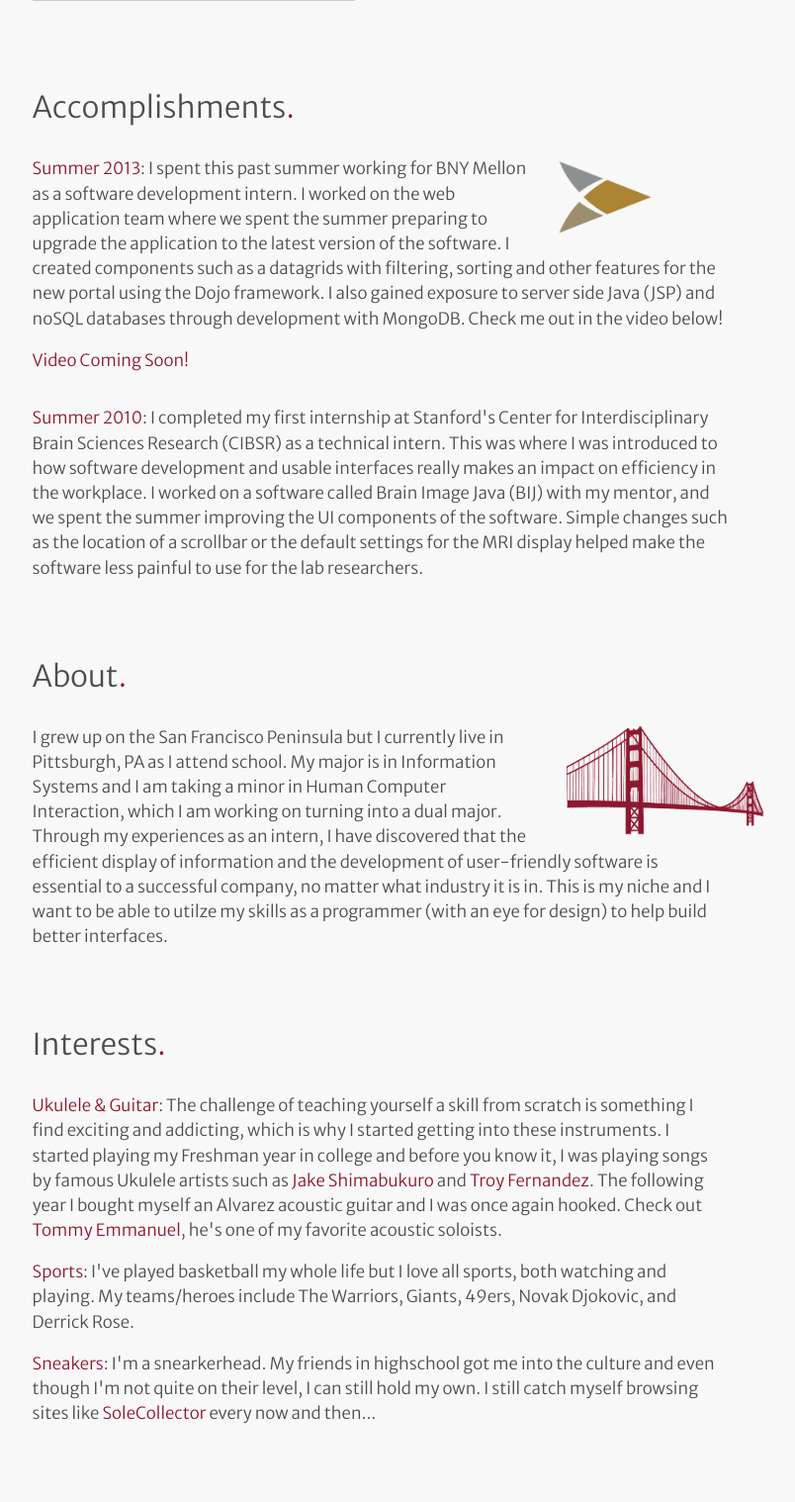
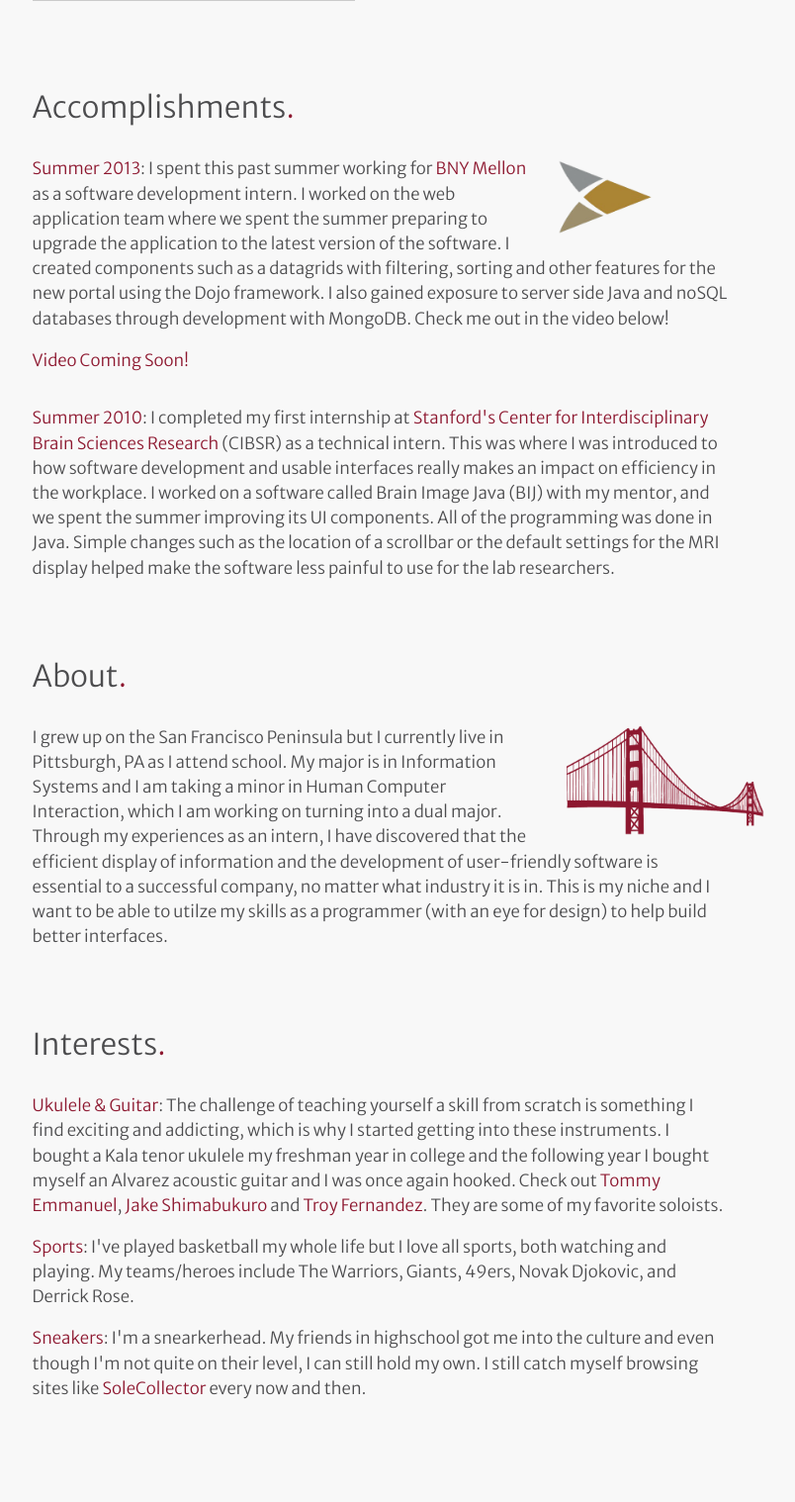
Before and after one commit to ajmark/ajmark.com, a PHP site: page / in a window 1280 px wide. Shown: the part 1111-2629 px from the top of the page at 99% size, without its empty margins (121-925 px from the left). After the commit the page ends 2525 px from the top, so only its background shows below. Run offline with PHP 8.4, Linux system fonts and the light colour scheme; the visitor is signed in with stand-in values (Sample User, id 1); data that the repository does not hold is empty.

Commit message:
Updating and revising stuff

```diff
--- a/amks-project.php
+++ b/amks-project.php
@@ -18,6 +18,10 @@
       </div>
       <div class="textbox-wide">
         <h2>Project Process</h2>
+      <div class="mainimage-box" >
+        <h2>Entity Relationship Diagram</h2>
+        <img src="images/erd.jpg" style="width: 40em;">
+      </div>
         <p> The web app was created in five different phases, each having its own focus on aspects of web application development.<br>In <span>phase 1</span> of the project, we focused on creating the data model of the application through an entity-relationship diagram, database design in third normal form, a data dictionary, and use cases.<br><span>Phase 2</span> of the project introduced us to unit testing and the creation of tables for the database.<br><span>Phase 3</span> focused primarily on the views of the application, where we implemented user-centered design techniques to create an easy-to-use interface. We also established CRUD functionality in our application during this phase which allowed the application began to have functional components through the use of controllers.<br>In the following two phases, <span>phase 5</span> &amp; <span>phase 6</span>, we implemented more advanced processes to the application such as authentication, authorization and dashboards. We also revisited aspects of previous phases by adding additional unit tests.
         </p>
       </div>
--- a/gestalt-project.php
+++ b/gestalt-project.php
@@ -2,7 +2,7 @@
 <html lang="en">
   <head>
   	<meta charset="utf-8"/>
-  	<title>Alex Mark</title>
+  	<title>Alexander Mark | ajmark.com</title>
   	<meta name="author" content="Alex Mark" />
     <meta name="description" content="Personal website for a current Carnegie Mellon student"/>
   	<meta name="keywords" content="Alex Mark, Carnegie Mellon, Information Systems, cmu, Alexander Mark, website, design, pittsburgh, hillsborough, burlingame, bay area, san francisco, silicon valley, california, pennsylvania, alex, mark, alexander, web design, interaction design, user interface, information architect, information architecture, ajmark, amark"/>
--- a/includes/head.php
+++ b/includes/head.php
@@ -1,6 +1,6 @@
   <head>
   	<meta charset="utf-8"/>
-  	<title>Alex Mark</title>
+  	<title>Alexander Mark | ajmark.com</title>
   	<meta name="author" content="Alex Mark" />
     <meta name="description" content="Personal website for a current Carnegie Mellon student"/>
   	<meta name="keywords" content="Alex Mark, Carnegie Mellon, Information Systems, cmu, Alexander Mark, website, design, pittsburgh, hillsborough, burlingame, bay area, san francisco, silicon valley, california, pennsylvania, alex, mark, alexander, web design, interaction design, user interface, information architect, information architecture, ajmark, amark"/>
--- a/includes/homecontent.php
+++ b/includes/homecontent.php
@@ -66,10 +66,10 @@
 				<div class='text-body text-wrap inside-text'>
 					<h1 id='news-text'>Accomplishments<span>.</span></h1>
 					<img id='bny' src='images/bny.png'>
-          <h2><span>Summer 2013</span>: I spent this past summer working for BNY Mellon as a software development intern. I worked on the web application team where we spent the summer preparing to upgrade the application to the latest version of the software. I created components such as a datagrids with filtering, sorting and other features for the new portal using the Dojo framework. I also gained exposure to server side Java (JSP) and noSQL databases through development with MongoDB. Check me out in the video below!</h2>
+          <h2><span>Summer 2013</span>: I spent this past summer working for <a href ='http://www.bnymellon.com'>BNY Mellon</a> as a software development intern. I worked on the web application team where we spent the summer preparing to upgrade the application to the latest version of the software. I created components such as a datagrids with filtering, sorting and other features for the new portal using the Dojo framework. I also gained exposure to server side Java and noSQL databases through development with MongoDB. Check me out in the video below!</h2>
 					<h2><span>Video Coming Soon!</span></h2>
 					<br>
-					<h2><span>Summer 2010</span>: I completed my first internship at Stanford's Center for Interdisciplinary Brain Sciences Research (CIBSR) as a technical intern. This was where I was introduced to how software development and usable interfaces really makes an impact on efficiency in the workplace. I worked on a software called Brain Image Java (BIJ) with my mentor, and we spent the summer improving the UI components of the software. Simple changes such as the location of a scrollbar or the default settings for the MRI display helped make the software less painful to use for the lab researchers.   </h2>
+					<h2><span>Summer 2010</span>: I completed my first internship at <a href='http://www.cibsr.stanford.edu'>Stanford's Center for Interdisciplinary Brain Sciences Research</a> (CIBSR) as a technical intern. This was where I was introduced to how software development and usable interfaces really makes an impact on efficiency in the workplace. I worked on a software called Brain Image Java (BIJ) with my mentor, and we spent the summer improving its UI components. All of the programming was done in Java. Simple changes such as the location of a scrollbar or the default settings for the MRI display helped make the software less painful to use for the lab researchers.</h2>
 				</div>
         <br>
 
@@ -82,9 +82,9 @@
 
 				<div class='text-wrap inside-text text-body'>
 					<h1 id="hobbies-text">Interests<span>.</span></h1>
-          <h2><span>Ukulele &amp; Guitar</span>: The challenge of teaching yourself a skill from scratch is something I find exciting and addicting, which is why I started getting into these instruments. I started playing my Freshman year in college and before you know it, I was playing songs by famous Ukulele artists such as <a href='http://www.youtube.com/watch?v=puSkP3uym5k' target='_blank'>Jake Shimabukuro</a> and <a href='http://www.youtube.com/watch?v=naHHHwoMDaU'>Troy Fernandez</a>. The following year I bought myself an Alvarez acoustic guitar and I was once again hooked. Check out <a href='http://www.youtube.com/watch?v=AhR04kmcSXU' target='_blank'>Tommy Emmanuel</a>, he's one of my favorite acoustic soloists.</h2>
+          <h2><span>Ukulele &amp; Guitar</span>: The challenge of teaching yourself a skill from scratch is something I find exciting and addicting, which is why I started getting into these instruments. I bought a Kala tenor ukulele my freshman year in college and the following year I bought myself an Alvarez acoustic guitar and I was once again hooked. Check out <a href='http://www.youtube.com/watch?v=AhR04kmcSXU' target='_blank'>Tommy Emmanuel</a>, <a href='http://www.youtube.com/watch?v=puSkP3uym5k' target='_blank'>Jake Shimabukuro</a> and <a href='http://www.youtube.com/watch?v=naHHHwoMDaU'>Troy Fernandez</a>. They are some of my favorite soloists.</h2>
 				  <h2><span>Sports</span>: I've played basketball my whole life but I love all sports, both watching and playing. My teams/heroes include The Warriors, Giants, 49ers, Novak Djokovic, and Derrick Rose. </h2>
-				  <h2><span>Sneakers</span>: I'm a snearkerhead. My friends in highschool got me into the culture and even though I'm not quite on their level, I can still hold my own. I still catch myself browsing sites like <a href='http://solecollector.com/' target='_blank'>SoleCollector</a> every now and then...</h2>
+				  <h2><span>Sneakers</span>: I'm a snearkerhead. My friends in highschool got me into the culture and even though I'm not quite on their level, I can still hold my own. I still catch myself browsing sites like <a href='http://solecollector.com/' target='_blank'>SoleCollector</a> every now and then.</h2>
 			  </div>
 				<br>
 
--- a/resume.php
+++ b/resume.php
@@ -14,7 +14,7 @@
             <h4>The Bank of New York Mellon</h4>
             <h5>Software Development Intern | Pittsburgh, PA</h5>
             <p>Developed portal components for the upgraded version of BNY's Web STP software<br>
-							Showcased workflow management processes through server side Java programming
+							Wrote CRUD functionality for application through server side Java programming
 						</p>
           </div>
           <div class='rbox'</div>
@@ -90,9 +90,11 @@
           <li>Java</li>
 					<li>JavaScript</li>
           <li>JQuery</li>
+					<li>PHP</li>
           <li>Python</li>
           <li>Ruby</li>
           <li>Ruby on Rails</li>
+					<li>MongoDB</li>
           <li>mySQL</li>
         </ul>
         <br>
--- a/thank_you.php
+++ b/thank_you.php
@@ -17,9 +17,10 @@
 				  <h3><a href='http://www.youtube.com/watch?v=AhR04kmcSXU' target='_blank'>Tommy Emmanuel</a></h3>
 				  <h3><a href='http://www.youtube.com/watch?v=puSkP3uym5k' target='_blank'>Jake Shimabukuro</a></h3>
 				  <h3><a href='http://www.youtube.com/watch?v=b5zuxnr-rJQ' target='_blank'>Kalei Gamiao</a></h3>
+					<h3><a href='htt[://www.earmilk.com'>Earmilk</a></h3>
 				  <br>
 				  <h3>Sports</h3>
-				  <h3><a href='http://www.youtube.com/watch?v=1_rKW3HL9GE' target='_blank'>BIG Dunk</a></h3>
+				  <h3><a href='http://www.youtube.com/watch?v=1_rKW3HL9GE' target='_blank'>DeAndre Jordan</a></h3>
 					<br>
 				  <h3>Shoes</h3>
 					<h3><a href='http://solecollector.com/' target='_blank'>SoleCollector</a></h3>
--- a/ukebook-project.php
+++ b/ukebook-project.php
@@ -2,7 +2,7 @@
 <html lang="en">
   <head>
   	<meta charset="utf-8"/>
-  	<title>Alex Mark</title>
+  	<title>Alexander Mark | ajmark.com</title>
   	<meta name="author" content="Alex Mark" />
     <meta name="description" content="Personal website for a current Carnegie Mellon student"/>
   	<meta name="keywords" content="Alex Mark, Carnegie Mellon, Information Systems, cmu, Alexander Mark, website, design, pittsburgh, hillsborough, burlingame, bay area, san francisco, silicon valley, california, pennsylvania, alex, mark, alexander, web design, interaction design, user interface, information architect, information architecture, ajmark, amark"/>
```
Also changed, not shown: images/erd.jpg (added), 3 other files.
